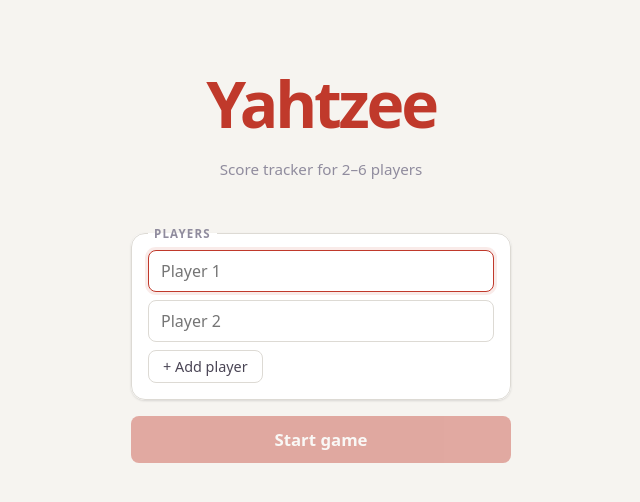
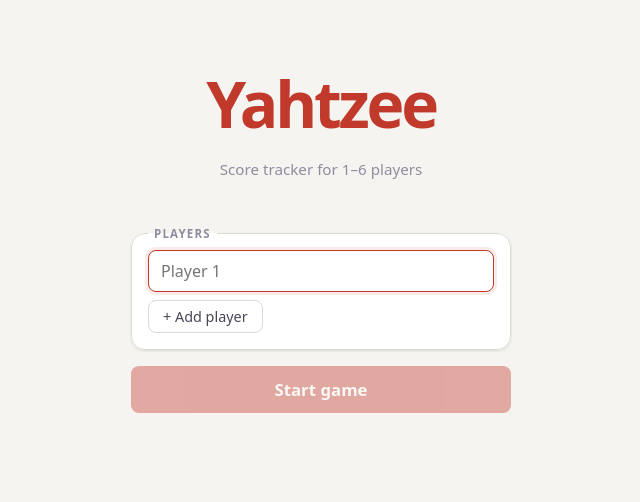
Before and after one commit to benjamin-wright/yahtzee, a React (Vite) app: page / in a window 1280 px wide. Shown: the top 502 px of the page, without its empty margins (319-959 px from the left). Built offline with nearby package versions, Linux system fonts and the light colour scheme.

Commit message:
feat: allow single player game
Agent-Logs-Url: https://github.com/benjamin-wright/yahtzee/sessions/f005d6da-bf4d-427a-8295-6466d32639a9

Co-authored-by: benjamin-wright <18233463+benjamin-wright@users.noreply.github.com>

```diff
--- a/src/views/PlayerSetup.tsx
+++ b/src/views/PlayerSetup.tsx
@@ -1,6 +1,6 @@
 import { useState } from 'react'
 
-const MIN_PLAYERS = 2
+const MIN_PLAYERS = 1
 const MAX_PLAYERS = 6
 
 interface Props {
@@ -8,7 +8,7 @@ interface Props {
 }
 
 export default function PlayerSetup({ onStart }: Props) {
-  const [players, setPlayers] = useState<string[]>(['', ''])
+  const [players, setPlayers] = useState<string[]>([''])
 
   function updateName(index: number, name: string) {
     setPlayers(prev => prev.map((p, i) => (i === index ? name : p)))
@@ -38,7 +38,7 @@ export default function PlayerSetup({ onStart }: Props) {
   return (
     <main className="view-setup">
       <h1>Yahtzee</h1>
-      <p className="tagline">Score tracker for 2–{MAX_PLAYERS} players</p>
+      <p className="tagline">Score tracker for 1–{MAX_PLAYERS} players</p>
 
       <form className="setup-form" onSubmit={handleSubmit}>
         <fieldset>
```
